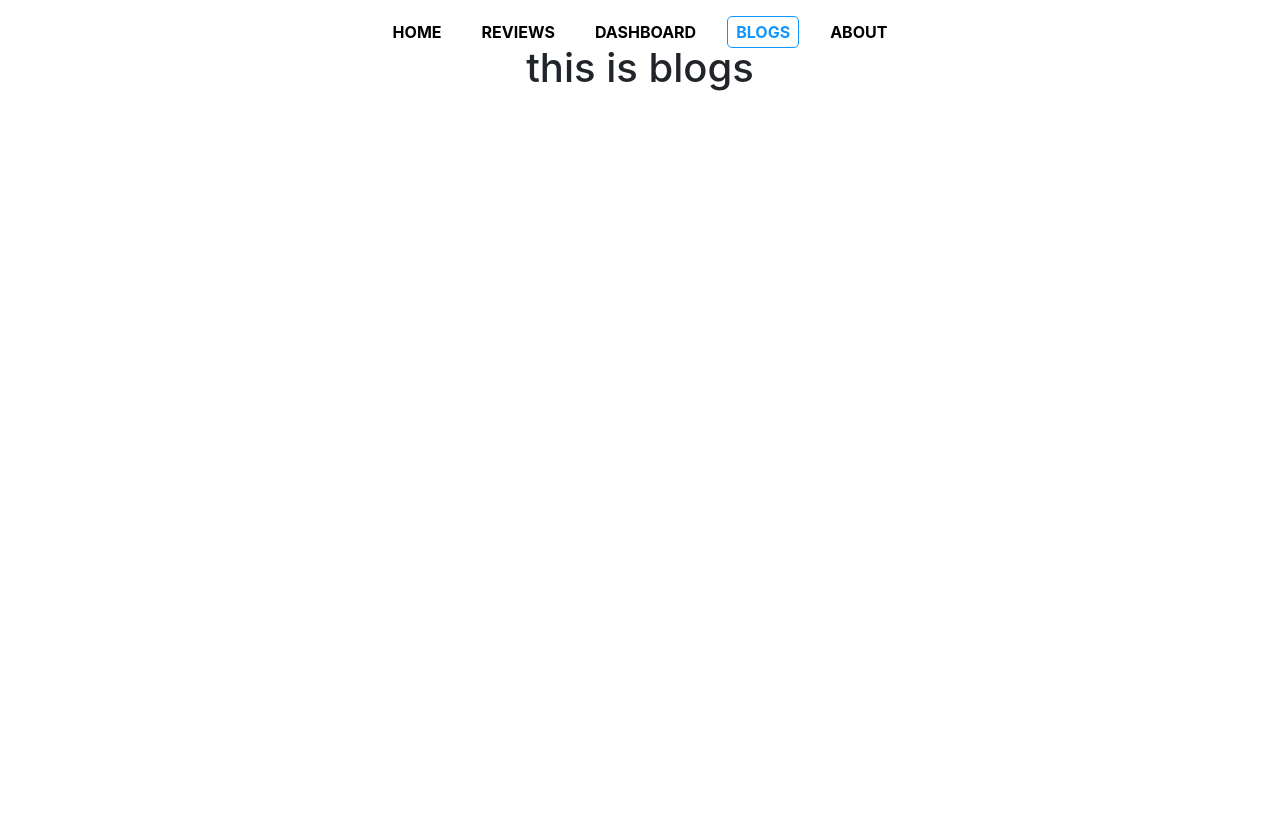
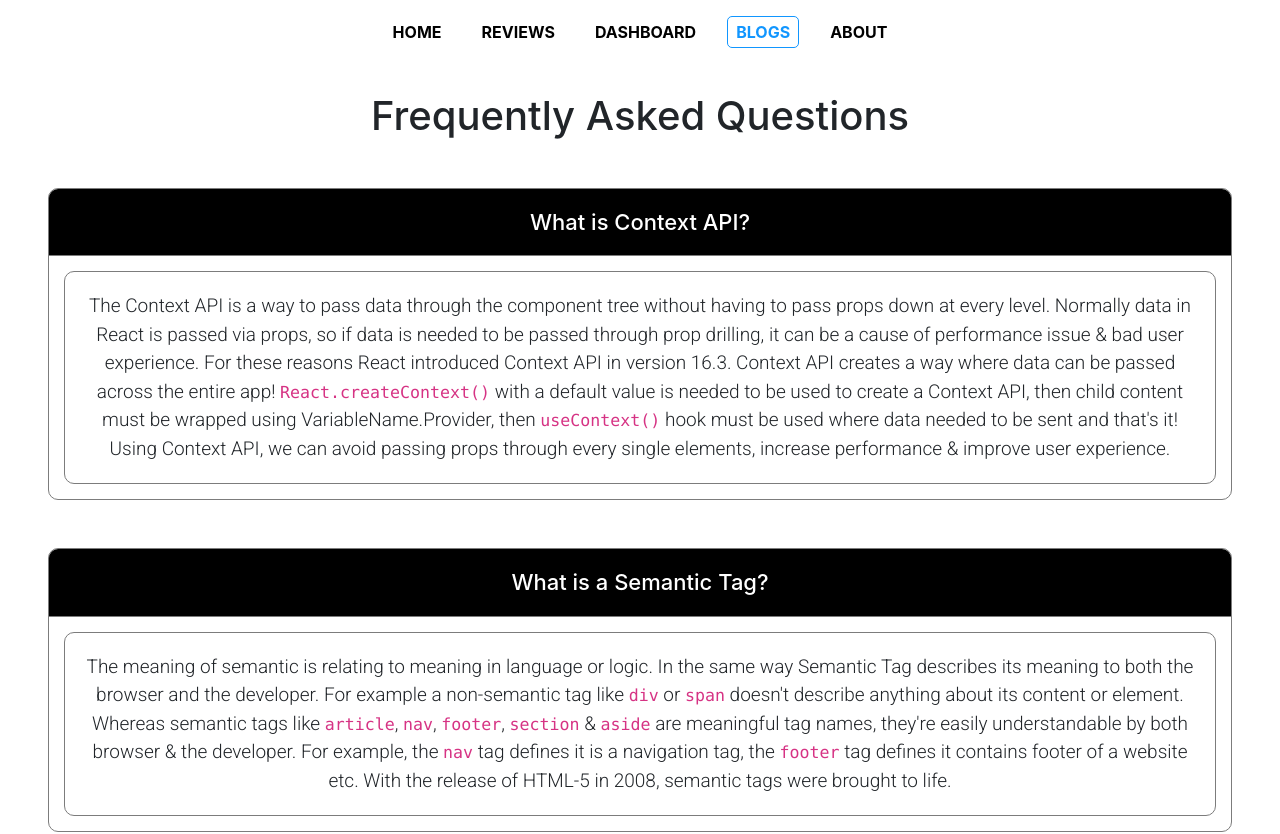
Before and after one commit to SajidJRahman/headphones-insider, a React (Create React App) app: page /blogs in a window 1280 px wide. Shown: the top 834 px of the page. Before the commit the page ends 800 px from the top, so only its background shows below. Built offline with nearby package versions, Linux system fonts and the light colour scheme.

Commit message:
questions added

```diff
--- a/src/components/Blogs/Blogs.css
+++ b/src/components/Blogs/Blogs.css
@@ -0,0 +1,29 @@
+@import url('https://fonts.googleapis.com/css2?family=Roboto:wght@300&display=swap');
+
+.questions {
+    /* display: flex; */
+}
+
+.questions div {
+    border: 1px solid rgb(124, 124, 124);
+    border-radius: 10px;
+    margin: 20px;
+}
+
+.questions div h1 {
+    font-size: 22px;
+    border-bottom: 1px solid rgb(124, 124, 124);
+    padding: 20px 0px;
+    background-color: black;
+    color: white;
+    border-radius: 9px 9px 0px 0px;
+}
+
+.questions div p {
+    font-family: 'Roboto', sans-serif;
+    border: 1px solid rgb(124, 124, 124);
+    border-radius: 10px;
+    padding: 20px;
+    font-size: 19px;
+    margin: 15px;
+}
--- a/src/components/Blogs/Blogs.js
+++ b/src/components/Blogs/Blogs.js
@@ -4,7 +4,21 @@ import './Blogs.css';
 const Blogs = () => {
     return (
         <div>
-            <h1>this is blogs</h1>
+            <h1 className='text-center my-5'>Frequently Asked Questions</h1>
+            <div className='questions'>
+                <div className='text-center m-5'>
+                    <h1>What is Context API?</h1>
+                    <p>The Context API is a way to pass data through the component tree without having to pass props down at every level. Normally data in React is passed via props, so if data is needed to be passed through prop drilling, it can be a cause of performance issue & bad user experience. For these reasons React introduced Context API in version 16.3. Context API creates a way where data can be passed across the entire app! <code>React.createContext()</code> with a default value is needed to be used to create a Context API, then child content must be wrapped using VariableName.Provider, then <code>useContext()</code> hook must be used where data needed to be sent and that's it! Using Context API, we can avoid passing props through every single elements, increase performance & improve user experience.</p>
+                </div>
+                <div className='text-center m-5'>
+                    <h1>What is a Semantic Tag?</h1>
+                    <p>The meaning of semantic is relating to meaning in language or logic. In the same way Semantic Tag describes its meaning to both the browser and the developer. For example a non-semantic tag like <code>div</code> or <code>span</code> doesn't describe anything about its content or element. Whereas semantic tags like <code>article</code>, <code>nav</code>, <code>footer</code>, <code>section</code> & <code>aside</code> are meaningful tag names, they're easily understandable by both browser & the developer. For example, the <code>nav</code> tag defines it is a navigation tag, the <code>footer</code> tag defines it contains footer of a website etc.  With the release of HTML-5 in 2008, semantic tags were brought to life.</p>
+                </div>
+                <div className='text-center m-5'>
+                    <h1>What are the differences between Inline, Block & Inline-Block?</h1>
+                    <p>The <code>display: inline</code>, <code>display: block</code> & <code>display: inline-block</code> are all different. <code>display: inline</code> means its content will be in a row line, the <code>a</code>, inline element does not start on a new line. <code>button</code>, <code>input</code> & <code>span</code> tags are inline elements. Whereas <code>display: block</code> means all its content will be in a column. Block elements start on a new line. For example, <code>p</code>, <code>h1-h6</code> & <code>div</code> are all block elements. Compared to <code>display: block</code>, the main difference is that <code>display: inline-block</code> does not add a line-break after the element, so the element can sit next to other elements. <code>display: inline-block</code> simply means that the elements will be in a shape of a block, but will act like they're inline.</p>
+                </div>
+            </div>
         </div>
     );
 };
```
